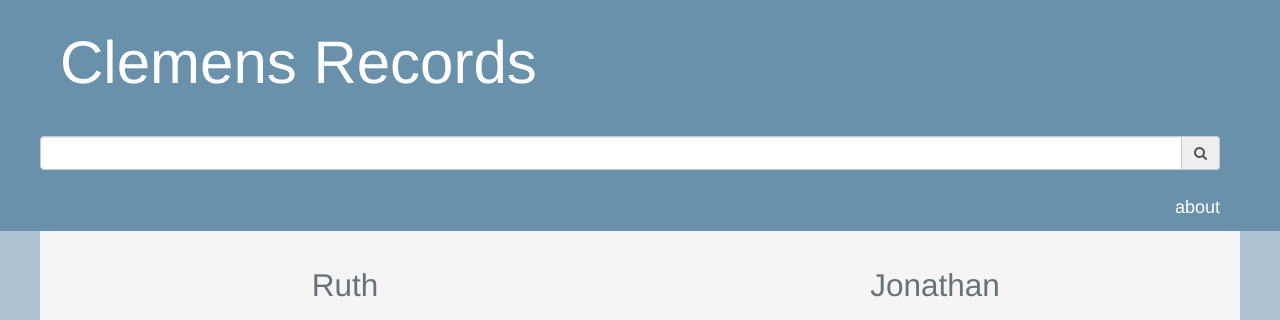
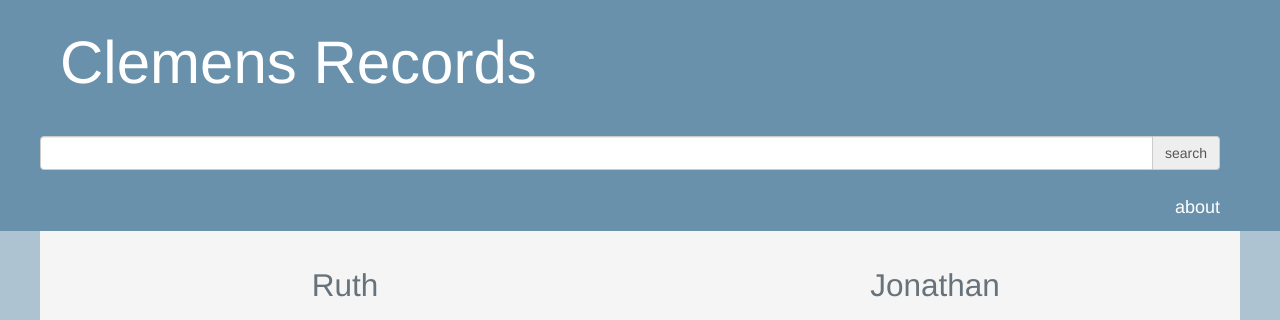
Before and after one commit to keidelclemens/keidelclemens.github.io, a Jekyll site: the page built from index.html, in a window 1280 px wide. Shown: the top 320 px of the page. Built offline with Jekyll 4.4.1, drawn with Linux system fonts in a browser that asks for light colours; nearby versions of some CDN libraries.

Commit message:
Update default.html

```diff
--- a/_layouts/default.html
+++ b/_layouts/default.html
@@ -12,7 +12,6 @@
     </title>
     <link href="https://maxcdn.bootstrapcdn.com/bootstrap/3.3.7/css/bootstrap.min.css" rel="stylesheet" integrity="sha384-BVYiiSIFeK1dGmJRAkycuHAHRg32OmUcww7on3RYdg4Va+PmSTsz/K68vbdEjh4u" crossorigin="anonymous">
     <script src="https://maxcdn.bootstrapcdn.com/bootstrap/3.3.7/js/bootstrap.min.js" integrity="sha384-Tc5IQib027qvyjSMfHjOMaLkfuWVxZxUPnCJA7l2mCWNIpG9mGCD8wGNIcPD7Txa" crossorigin="anonymous"></script>
-    <link rel="stylesheet" href="http://maxcdn.bootstrapcdn.com/font-awesome/4.1.0/css/font-awesome.min.css"/>
     <link rel="stylesheet" type="text/css" href="/resources/css/style.css">
         {% if page.redirect %}
       <meta http-equiv="refresh" content="2; URL={{ page.redirect }}">
@@ -29,7 +28,7 @@
         <div class="input-group">
           <input type="text" id="search_box" name="query" class="form-control">
           <span class="input-group-addon">
-            <i class="fa fa-search"></i>
+            search
           </span>
         </div>
       </form></br>
```
